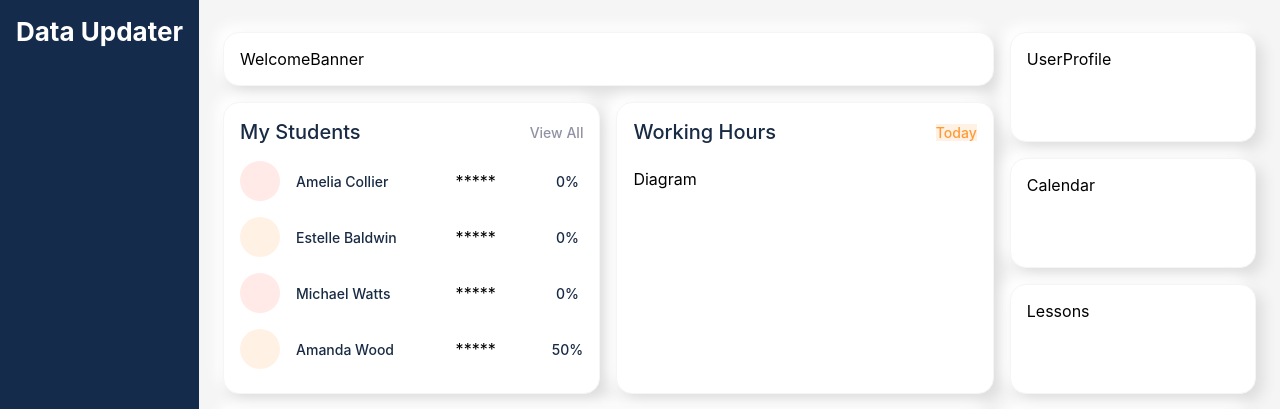
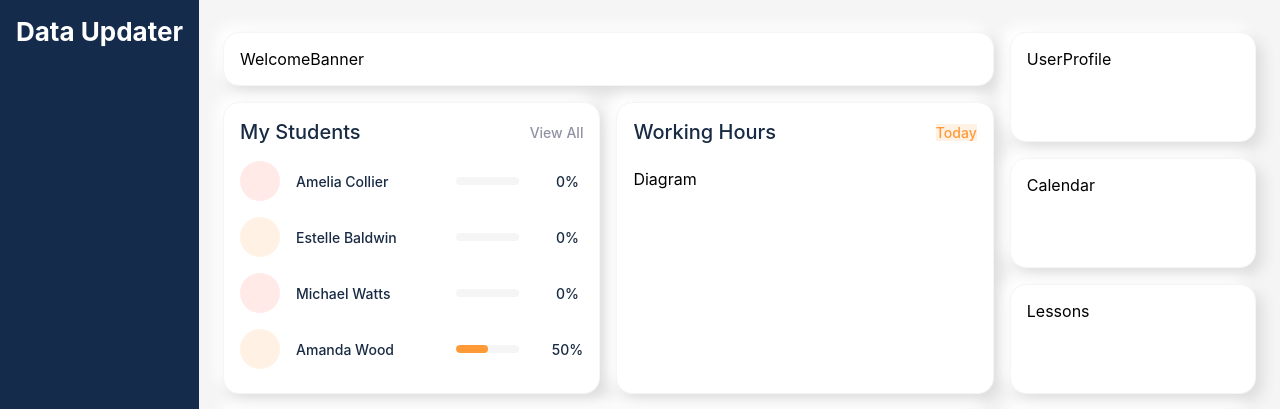
Before and after one commit to hanna-buhai/dashboard-with-recoil, a React (Create React App) app: page / in a window 1280 px wide. Shown: the top 409 px of the page. Built offline with nearby package versions, Linux system fonts and the light colour scheme.

Commit message:
add Progressbar component

```diff
--- /dev/null
+++ b/src/components/common/progressbar/index.css
@@ -0,0 +1,26 @@
+.progressbar {
+  display: flex;
+  flex: 1;
+  justify-content: start;
+  align-items: stretch;
+  height: 8px;
+  background-color: var(--main-bg-color);
+  border-radius: 4px;
+  overflow: hidden;
+}
+
+.progressbar-display {
+  border-radius: 4px;
+}
+
+.progressbar-display--blue {
+  background-color: var(--accent-blue);
+}
+
+.progressbar-display--orange {
+  background-color: var(--accent-orange);
+}
+
+.progressbar-display--red {
+  background-color: var(--accent-red);
+}
--- /dev/null
+++ b/src/components/common/progressbar/index.js
@@ -0,0 +1,22 @@
+import React from 'react'
+import PropTypes from 'prop-types'
+
+import './index.css'
+
+const Progressbar = ({ value, colorMarker }) => {
+  return (
+    <div className="progressbar">
+      <div
+        className={`progressbar-display progressbar-display--${colorMarker}`}
+        style={{ width: `${value}%` }}
+      />
+    </div>
+  )
+}
+
+Progressbar.propTypes = {
+  value: PropTypes.number,
+  colorMarker: PropTypes.string,
+}
+
+export default Progressbar
--- a/src/components/myStudents/student.js
+++ b/src/components/myStudents/student.js
@@ -3,6 +3,7 @@ import PropTypes from 'prop-types'
 import { useRecoilState, useRecoilValue } from 'recoil'
 import { studentsItemStateWithId } from '../../state/atoms'
 import { studentProgressStatsWithId } from '../../state/selectors'
+import Progressbar from '../common/progressbar'
 
 import './index.css'
 
@@ -16,7 +17,9 @@ const Student = ({ studentId }) => {
     <div className="my-student-info">
       <div className={`my-student-info__avatar my-student-info__avatar--${student.colorMarker}`} />
       <span className="my-student-info__name">{student.name}</span>
-      <div className="my-student-info__progressbar">*****</div>
+      <div className="my-student-info__progressbar">
+        <Progressbar value={studentProgression} colorMarker={student.colorMarker} />
+      </div>
       <div className="my-student-info__progress-percentage-container ">
         <span className="my-student-info__progress-percentage">{studentProgression}%</span>
       </div>
```
